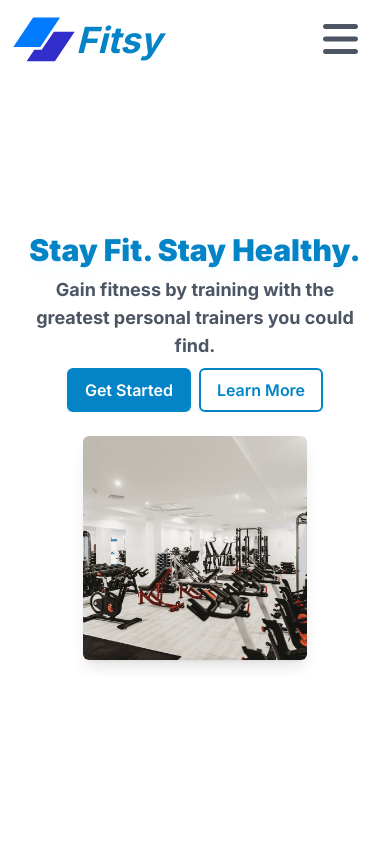
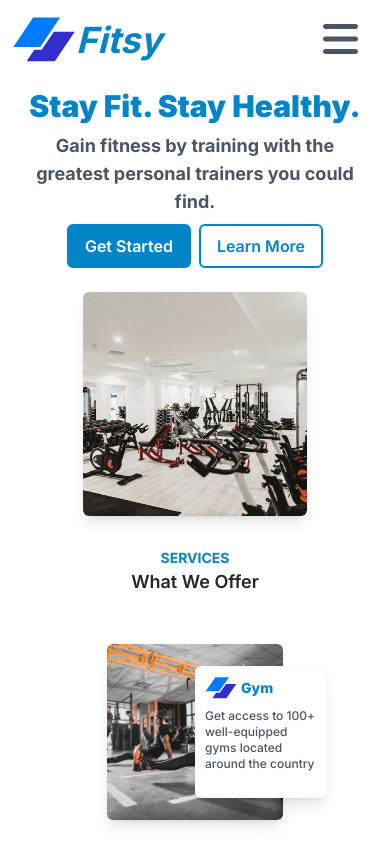
Before and after one commit to irshadbaiwa/fitsy, a Next.js app: page / in a window 390 px wide. Shown: the top 844 px of the page. Built offline with nearby package versions, Linux system fonts and the light colour scheme.

Commit message:
update hero section

```diff
--- a/components/HeroSection.js
+++ b/components/HeroSection.js
@@ -4,11 +4,11 @@ import Header from './Header';
 
 export default function HeroSection() {
   return (
-    <div className="hero-section h-screen w-full relative flex flex-col justify-center">
+    <div className="hero-section w-full relative flex flex-col justify-center">
       <header className="fixed w-full top-0 z-50">
         <Header />
       </header>
-      <section className="mt-14 lg:mt-0">
+      <section className="mt-16 lg:mt-0">
         <div className="m-4 lg:m-20 flex flex-col md:flex-row items-center justify-between overflow-hidden">
           <div className="intro m-2 lg:m-4 text-center md:text-left overflow-hidden">
             <h1
```
